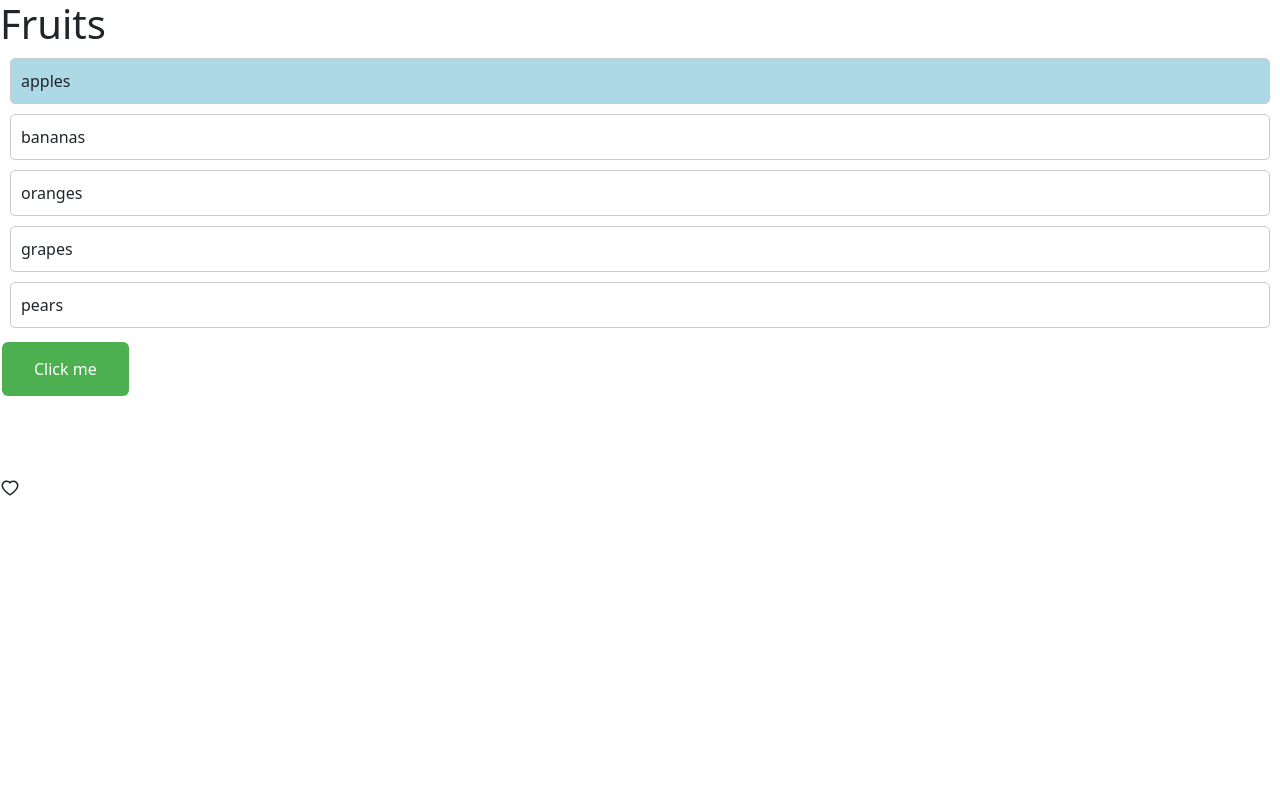
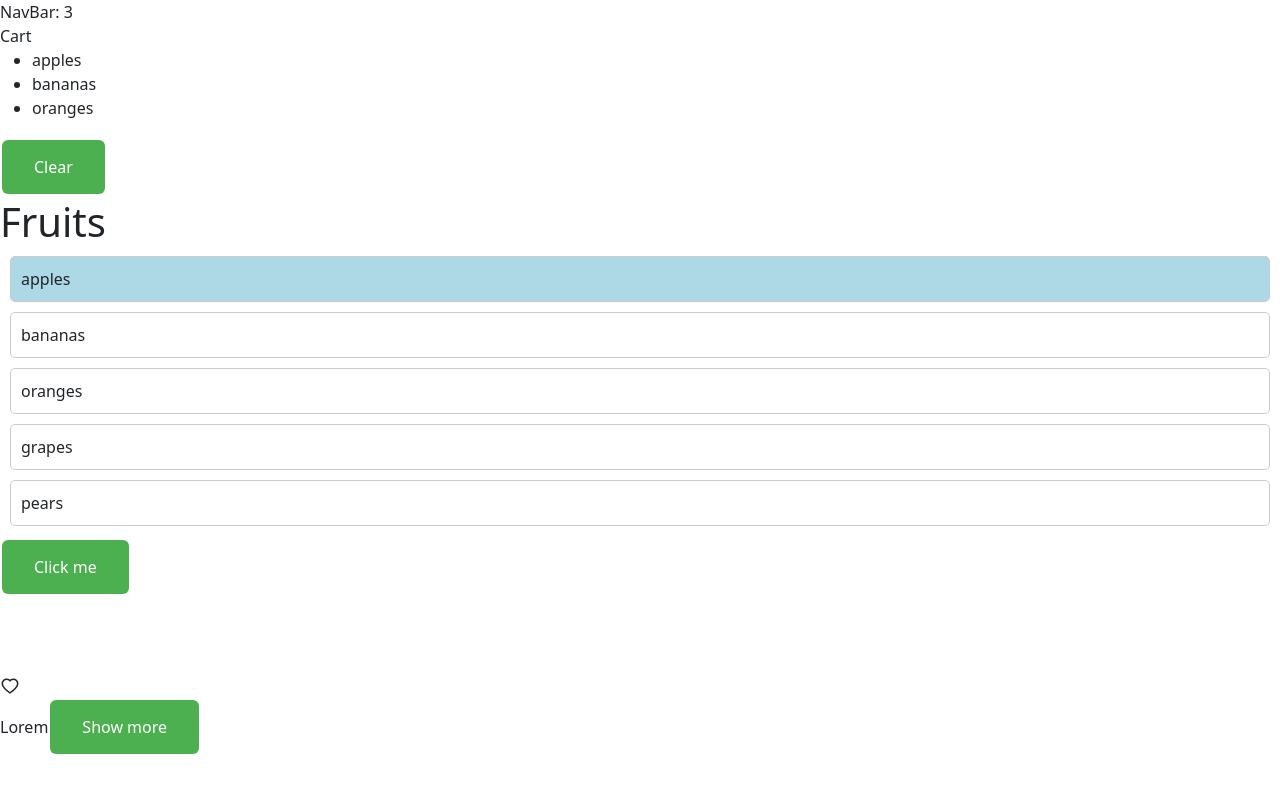
Before and after one commit to tobiasfremming/virtual_library, a React (Vite) app in the folder virtual_library/: page / in a window 1280 px wide. Shown: the top 792 px of the page. Built offline with nearby package versions, Linux system fonts and the light colour scheme.

Commit message:
feat: Add Cart, NavBar, and ExpandableText

```diff
--- a/virtual_library/src/App.tsx
+++ b/virtual_library/src/App.tsx
@@ -3,6 +3,9 @@ import Alert from "./components/Alert";
 import Button from "./components/Button";
 import ListGroup from "./components/ListGroup";
 import Like from "./components/Like/Like";
+import Cart from "./components/Cart";
+import NavBar from "./components/NavBar";
+import ExpandableText from "./components/ExpandableText";
 
 function App() {
   const [alertVisible, setAlertVisible] = useState(false);
@@ -21,8 +24,14 @@ function App() {
   const displayAlert = (text: string) => {
     console.log(text);
   };
+
+  const [cartItems, setCartItems] = useState(["apples", "bananas", "oranges"]);
   return (
     <>
+      <div>
+        <NavBar cartItemsCount={cartItems.length} />
+        <Cart cartItems={cartItems} onClear={() => setCartItems([])} />
+      </div>
       <div>
         <ListGroup
           items={listItems}
@@ -30,19 +39,22 @@ function App() {
           onSelectItem={handleSelectItem}
         />
       </div>
-
       <div>
         <Button onClick={handleButton} text="Click me" />
       </div>
-
       <div>
         <Alert alert={alertVisible} onClose={() => setAlertVisible(false)}>
           Hello World!
         </Alert>
       </div>
-
       <div>
         <Like onClick={() => console.log("clicked")} />
+      </div>
+      <div>
+        <ExpandableText
+          text="Lorem ipsum dolor sit amet, consectetur adipiscing elit, sed do eiusmod tempor incididunt ut labore et dolore magna aliqua. Ut enim ad minim veniam, quis nostrud exercitation ullamco laboris nisi ut aliquip ex ea commodo consequat. Duis aute irure dolor in reprehenderit in voluptate velit esse cillum dolore eu fugiat nulla pariatur. Excepteur sint occaecat cupidatat non proident, sunt in culpa qui officia deserunt mollit anim id est laborum."
+          maxLength={5}
+        />
       </div>
     </>
   );
--- /dev/null
+++ b/virtual_library/src/components/Cart.tsx
@@ -0,0 +1,23 @@
+import React from "react";
+import Button from "./Button";
+
+interface CartProps {
+  cartItems: string[];
+  onClear: () => void;
+}
+
+const Cart = ({ cartItems, onClear }: CartProps) => {
+  return (
+    <>
+      <div>Cart</div>
+      <ul>
+        {cartItems.map((item) => (
+          <li key={item}>{item}</li>
+        ))}
+      </ul>
+      <Button onClick={onClear} text="Clear" />
+    </>
+  );
+};
+
+export default Cart;
--- /dev/null
+++ b/virtual_library/src/components/ExpandableText.tsx
@@ -0,0 +1,29 @@
+import React from "react";
+import Button from "./Button";
+
+interface ExpandableTextProps {
+  text: string;
+  maxLength: number;
+}
+
+const ExpandableText = ({ text, maxLength }: ExpandableTextProps) => {
+  const [isExpanded, setIsExpanded] = React.useState(false);
+  const toggleExpanded = () => {
+    setIsExpanded(!isExpanded);
+  };
+  const displayText = isExpanded ? text : text.slice(0, maxLength);
+
+  return (
+    <>
+      <div>
+        {displayText}
+        <Button
+          onClick={toggleExpanded}
+          text={isExpanded ? "Show less" : "Show more"}
+        />
+      </div>
+    </>
+  );
+};
+
+export default ExpandableText;
--- /dev/null
+++ b/virtual_library/src/components/NavBar.tsx
@@ -0,0 +1,11 @@
+import React from "react";
+
+interface NavBarProps {
+  cartItemsCount: number;
+}
+
+const NavBar = ({ cartItemsCount }: NavBarProps) => {
+  return <div>NavBar: {cartItemsCount}</div>;
+};
+
+export default NavBar;
```
